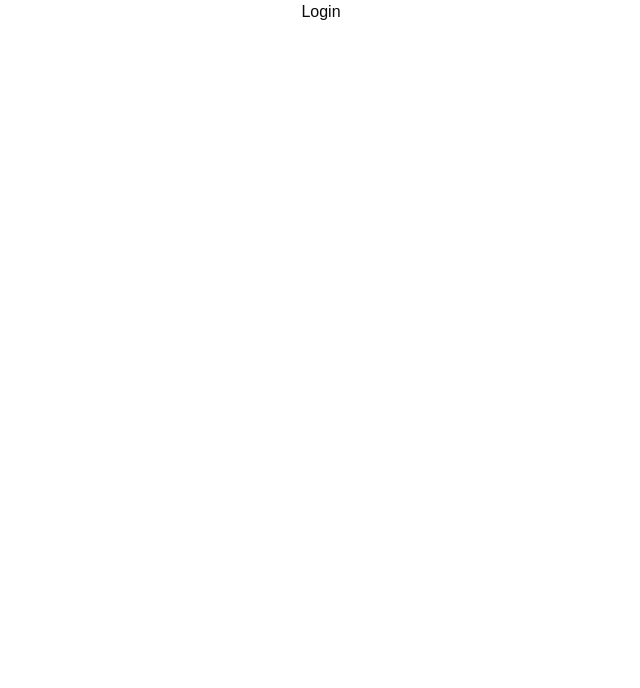
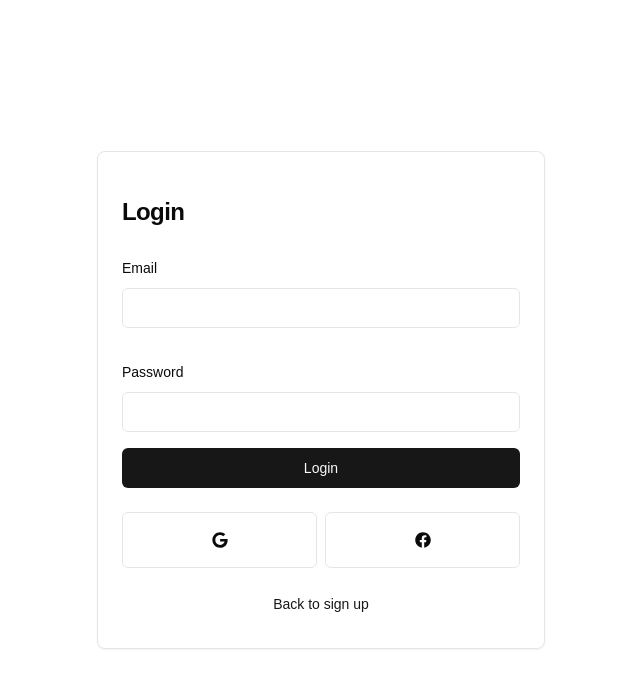
Before and after one commit to Berget1411/e-commerce, a Next.js app in the folder frontend/: page /auth/login in a window 1280 px wide. Shown: the top 688 px of the page, without its empty margins (319-959 px from the left). Built offline with nearby package versions, Linux system fonts and the light colour scheme.

Commit message:
add login form

```diff
--- a/frontend/app/auth/layout.tsx
+++ b/frontend/app/auth/layout.tsx
@@ -4,6 +4,8 @@ export default function AuthLayout({
   children: React.ReactNode;
 }) {
   return (
-    <div className="flex h-full items-center justify-center">{children}</div>
+    <div className="flex h-full h-screen items-center justify-center">
+      {children}
+    </div>
   );
 }
--- a/frontend/app/auth/login/page.tsx
+++ b/frontend/app/auth/login/page.tsx
@@ -1,3 +1,9 @@
+import LoginForm from "@/components/auth/login-form";
+
 export default function LoginPage() {
-  return <div>Login</div>;
+  return (
+    <div className="w-full max-w-md">
+      <LoginForm />
+    </div>
+  );
 }
--- a/frontend/components/auth/card-wrapper.tsx
+++ b/frontend/components/auth/card-wrapper.tsx
@@ -32,7 +32,7 @@ export default function CardWrapper({
       </CardHeader>
       <CardContent>{children}</CardContent>
       {showSocial && <Social />}
-      <CardFooter>
+      <CardFooter className="mt-4 flex justify-center">
         <Button variant="link" asChild>
           <Link href={backButtonHref}>{backButtonLabel}</Link>
         </Button>
--- a/frontend/components/auth/login-form.tsx
+++ b/frontend/components/auth/login-form.tsx
@@ -0,0 +1,72 @@
+"use client";
+
+import { useForm } from "react-hook-form";
+import { z } from "zod";
+import { loginSchema } from "@/schema";
+import { zodResolver } from "@hookform/resolvers/zod";
+import CardWrapper from "./card-wrapper";
+import {
+  Form,
+  FormControl,
+  FormField,
+  FormItem,
+  FormLabel,
+  FormMessage,
+} from "@/components/ui/form";
+import { Input } from "@/components/ui/input";
+import { Button } from "../ui/button";
+
+type LoginFormFields = z.infer<typeof loginSchema>;
+export default function LoginForm() {
+  const form = useForm<LoginFormFields>({
+    defaultValues: { email: "", password: "" },
+    resolver: zodResolver(loginSchema),
+  });
+  const onSubmit = (data: LoginFormFields) => {
+    console.log(data);
+  };
+  return (
+    <CardWrapper
+      title="Login"
+      backButtonLabel="Back to sign up"
+      backButtonHref="/auth/sign-up"
+      showSocial={true}
+    >
+      <form onSubmit={form.handleSubmit(onSubmit)}>
+        <Form {...form}>
+          <div className="mb-4 space-y-8">
+            <FormField
+              control={form.control}
+              name="email"
+              render={({ field }) => (
+                <FormItem>
+                  <FormLabel>Email</FormLabel>
+                  <FormControl>
+                    <Input {...field} />
+                  </FormControl>
+                  <FormMessage />
+                </FormItem>
+              )}
+            />
+            <FormField
+              control={form.control}
+              name="password"
+              render={({ field }) => (
+                <FormItem>
+                  <FormLabel>Password</FormLabel>
+                  <FormControl>
+                    <Input {...field} />
+                  </FormControl>
+                  <FormMessage />
+                </FormItem>
+              )}
+            />
+          </div>
+          <Button type="submit" className="w-full">
+            Login
+          </Button>
+        </Form>
+      </form>
+    </CardWrapper>
+  );
+}
--- a/frontend/components/auth/social.tsx
+++ b/frontend/components/auth/social.tsx
@@ -1,12 +1,14 @@
-import { FaGoogle } from "react-icons/fa";
+import { FaGoogle, FaFacebook } from "react-icons/fa";
 import { Button } from "../ui/button";
 
 export default function Social() {
   return (
-    <div>
-      <Button variant={"outline"} className="flex h-14 w-full gap-2">
+    <div className="mx-6 flex gap-2">
+      <Button variant={"outline"} className="flex h-14 w-full">
         <FaGoogle />
-        <span>Google</span>
+      </Button>
+      <Button variant={"outline"} className="flex h-14 w-full">
+        <FaFacebook />
       </Button>
     </div>
   );
--- /dev/null
+++ b/frontend/components/ui/form.tsx
@@ -0,0 +1,178 @@
+"use client"
+
+import * as React from "react"
+import * as LabelPrimitive from "@radix-ui/react-label"
+import { Slot } from "@radix-ui/react-slot"
+import {
+  Controller,
+  ControllerProps,
+  FieldPath,
+  FieldValues,
+  FormProvider,
+  useFormContext,
+} from "react-hook-form"
+
+import { cn } from "@/lib/utils"
+import { Label } from "@/components/ui/label"
+
+const Form = FormProvider
+
+type FormFieldContextValue<
+  TFieldValues extends FieldValues = FieldValues,
+  TName extends FieldPath<TFieldValues> = FieldPath<TFieldValues>
+> = {
+  name: TName
+}
+
+const FormFieldContext = React.createContext<FormFieldContextValue>(
+  {} as FormFieldContextValue
+)
+
+const FormField = <
+  TFieldValues extends FieldValues = FieldValues,
+  TName extends FieldPath<TFieldValues> = FieldPath<TFieldValues>
+>({
+  ...props
+}: ControllerProps<TFieldValues, TName>) => {
+  return (
+    <FormFieldContext.Provider value={{ name: props.name }}>
+      <Controller {...props} />
+    </FormFieldContext.Provider>
+  )
+}
+
+const useFormField = () => {
+  const fieldContext = React.useContext(FormFieldContext)
+  const itemContext = React.useContext(FormItemContext)
+  const { getFieldState, formState } = useFormContext()
+
+  const fieldState = getFieldState(fieldContext.name, formState)
+
+  if (!fieldContext) {
+    throw new Error("useFormField should be used within <FormField>")
+  }
+
+  const { id } = itemContext
+
+  return {
+    id,
+    name: fieldContext.name,
+    formItemId: `${id}-form-item`,
+    formDescriptionId: `${id}-form-item-description`,
+    formMessageId: `${id}-form-item-message`,
+    ...fieldState,
+  }
+}
+
+type FormItemContextValue = {
+  id: string
+}
+
+const FormItemContext = React.createContext<FormItemContextValue>(
+  {} as FormItemContextValue
+)
+
+const FormItem = React.forwardRef<
+  HTMLDivElement,
+  React.HTMLAttributes<HTMLDivElement>
+>(({ className, ...props }, ref) => {
+  const id = React.useId()
+
+  return (
+    <FormItemContext.Provider value={{ id }}>
+      <div ref={ref} className={cn("space-y-2", className)} {...props} />
+    </FormItemContext.Provider>
+  )
+})
+FormItem.displayName = "FormItem"
+
+const FormLabel = React.forwardRef<
+  React.ElementRef<typeof LabelPrimitive.Root>,
+  React.ComponentPropsWithoutRef<typeof LabelPrimitive.Root>
+>(({ className, ...props }, ref) => {
+  const { error, formItemId } = useFormField()
+
+  return (
+    <Label
+      ref={ref}
+      className={cn(error && "text-destructive", className)}
+      htmlFor={formItemId}
+      {...props}
+    />
+  )
+})
+FormLabel.displayName = "FormLabel"
+
+const FormControl = React.forwardRef<
+  React.ElementRef<typeof Slot>,
+  React.ComponentPropsWithoutRef<typeof Slot>
+>(({ ...props }, ref) => {
+  const { error, formItemId, formDescriptionId, formMessageId } = useFormField()
+
+  return (
+    <Slot
+      ref={ref}
+      id={formItemId}
+      aria-describedby={
+        !error
+          ? `${formDescriptionId}`
+          : `${formDescriptionId} ${formMessageId}`
+      }
+      aria-invalid={!!error}
+      {...props}
+    />
+  )
+})
+FormControl.displayName = "FormControl"
+
+const FormDescription = React.forwardRef<
+  HTMLParagraphElement,
+  React.HTMLAttributes<HTMLParagraphElement>
+>(({ className, ...props }, ref) => {
+  const { formDescriptionId } = useFormField()
+
+  return (
+    <p
+      ref={ref}
+      id={formDescriptionId}
+      className={cn("text-sm text-muted-foreground", className)}
+      {...props}
+    />
+  )
+})
+FormDescription.displayName = "FormDescription"
+
+const FormMessage = React.forwardRef<
+  HTMLParagraphElement,
+  React.HTMLAttributes<HTMLParagraphElement>
+>(({ className, children, ...props }, ref) => {
+  const { error, formMessageId } = useFormField()
+  const body = error ? String(error?.message) : children
+
+  if (!body) {
+    return null
+  }
+
+  return (
+    <p
+      ref={ref}
+      id={formMessageId}
+      className={cn("text-sm font-medium text-destructive", className)}
+      {...props}
+    >
+      {body}
+    </p>
+  )
+})
+FormMessage.displayName = "FormMessage"
+
+export {
+  useFormField,
+  Form,
+  FormItem,
+  FormLabel,
+  FormControl,
+  FormDescription,
+  FormMessage,
+  FormField,
+}
--- /dev/null
+++ b/frontend/components/ui/label.tsx
@@ -0,0 +1,26 @@
+"use client"
+
+import * as React from "react"
+import * as LabelPrimitive from "@radix-ui/react-label"
+import { cva, type VariantProps } from "class-variance-authority"
+
+import { cn } from "@/lib/utils"
+
+const labelVariants = cva(
+  "text-sm font-medium leading-none peer-disabled:cursor-not-allowed peer-disabled:opacity-70"
+)
+
+const Label = React.forwardRef<
+  React.ElementRef<typeof LabelPrimitive.Root>,
+  React.ComponentPropsWithoutRef<typeof LabelPrimitive.Root> &
+    VariantProps<typeof labelVariants>
+>(({ className, ...props }, ref) => (
+  <LabelPrimitive.Root
+    ref={ref}
+    className={cn(labelVariants(), className)}
+    {...props}
+  />
+))
+Label.displayName = LabelPrimitive.Root.displayName
+
+export { Label }
--- a/frontend/package.json
+++ b/frontend/package.json
@@ -9,8 +9,10 @@
     "lint": "next lint"
   },
   "dependencies": {
+    "@hookform/resolvers": "^3.9.1",
     "@radix-ui/react-avatar": "^1.1.1",
     "@radix-ui/react-dropdown-menu": "^2.1.2",
+    "@radix-ui/react-label": "^2.1.0",
     "@radix-ui/react-slot": "^1.1.0",
     "class-variance-authority": "^0.7.0",
     "clsx": "^2.1.1",
```
Also changed, not shown: 1 other file (tests, documents, lock files or other folders).
